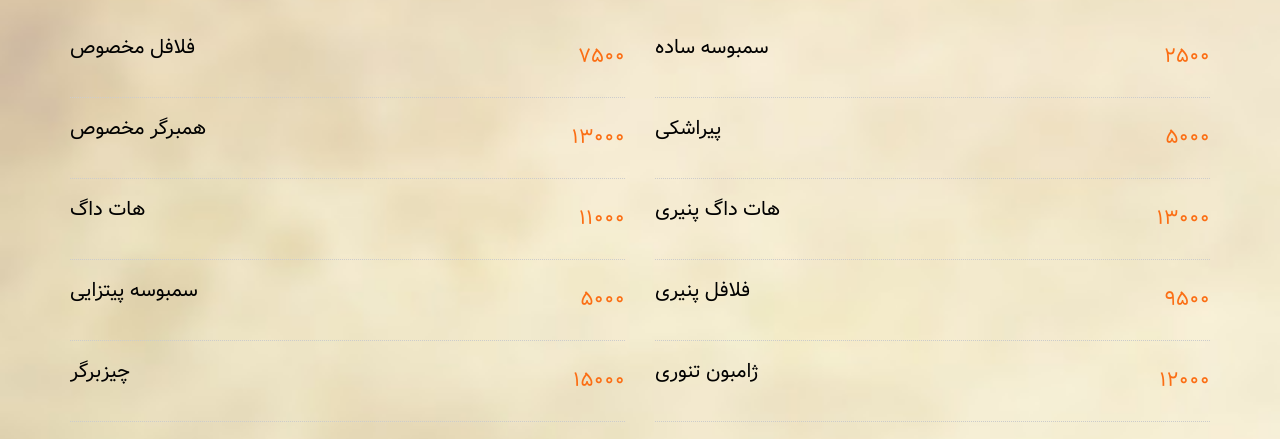
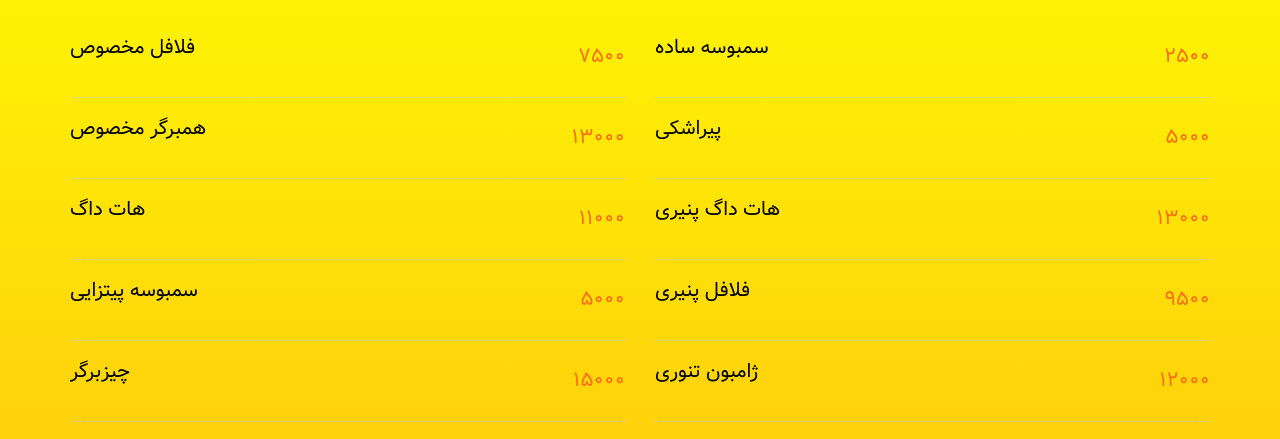
Before and after one commit to mehrshadmgh/mehrshad123, a plain HTML site: page index.html in a window 1280 px wide. Shown: the part 168-607 px from the top of the page. Drawn offline with nearby package versions, Linux system fonts and the light colour scheme; a web font is replaced by a local one.

Commit message:
Initial commit

```diff
--- a/css/style.css
+++ b/css/style.css
@@ -11,9 +11,14 @@ body {
   font-weight: 300;
   line-height: 2;
   color: #5e493a;
-  background-color: honeydew;
-  background-image: url(1.jpg);
-  background-size: cover;
+  /* background-color: white; */
+  background: rgba(255, 255, 1, 1.0);
+  background: -webkit-linear-gradient(top, rgba(255, 255, 1, 1.0), rgba(253, 136, 29, 1.0));
+  background: -moz-linear-gradient(top, rgba(255, 255, 1, 1.0), rgba(253, 136, 29, 1.0));
+  background: linear-gradient(to bottom, rgba(255, 255, 1, 1.0), rgba(253, 136, 29, 1.0));
+  /* background-image: url(2.jpg);
+  background-position: center;
+  background-attachment: fixed; */
 }
 body.fh5co-overflow {
   overflow-x: auto;
--- a/index.html
+++ b/index.html
@@ -42,7 +42,7 @@
 	<body>
 
 
-
+	<div>
 		<div id="fh5co-menus"  style="padding-top: 0px;">
 			<div class="container">
 				<div class="row text-center fh5co-heading row-padded">
@@ -252,4 +252,5 @@
 							</ul>
 						</div>
 					</div>
+				</div>
 </html>
```
Also changed, not shown: css/2.jpg (added).
